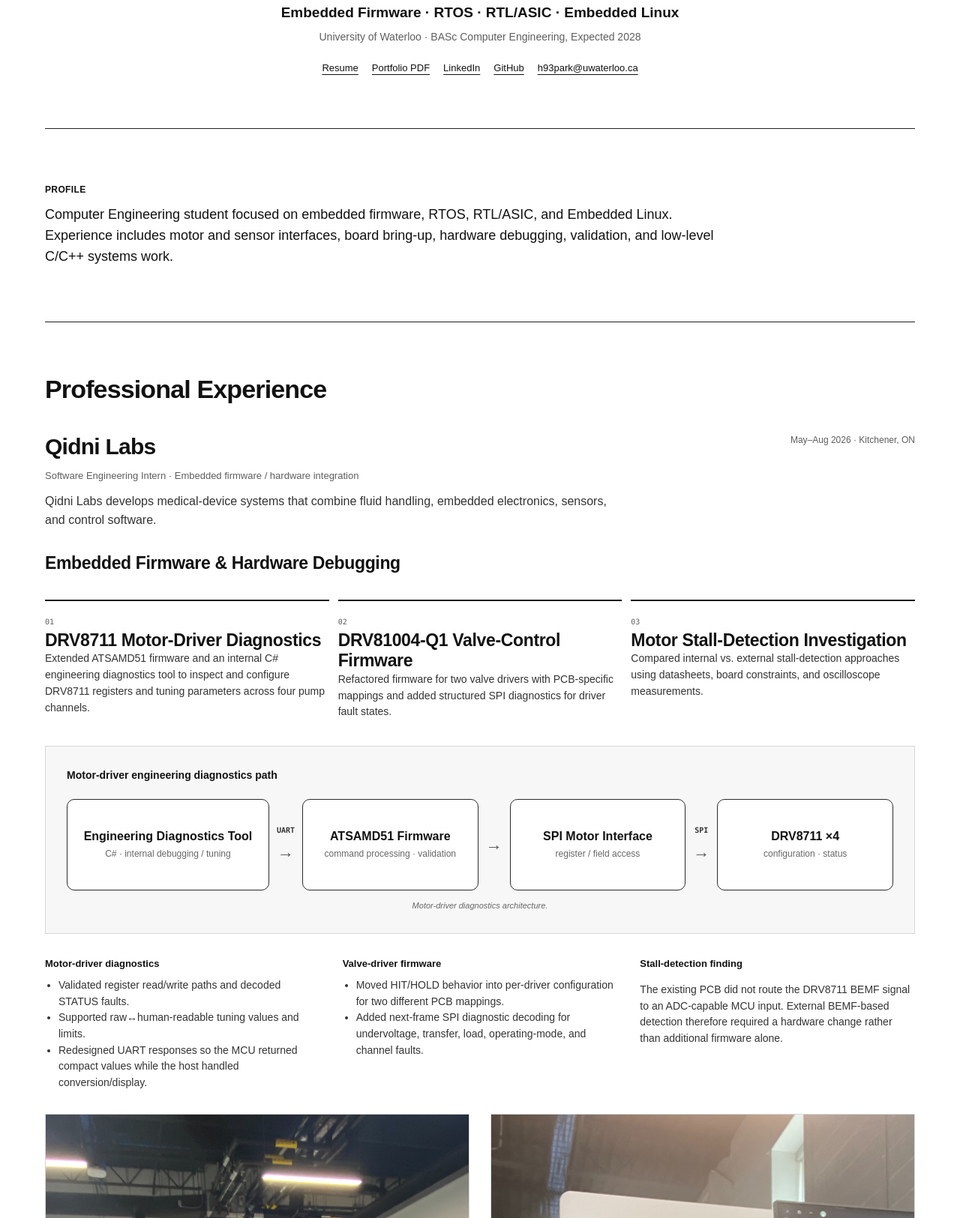
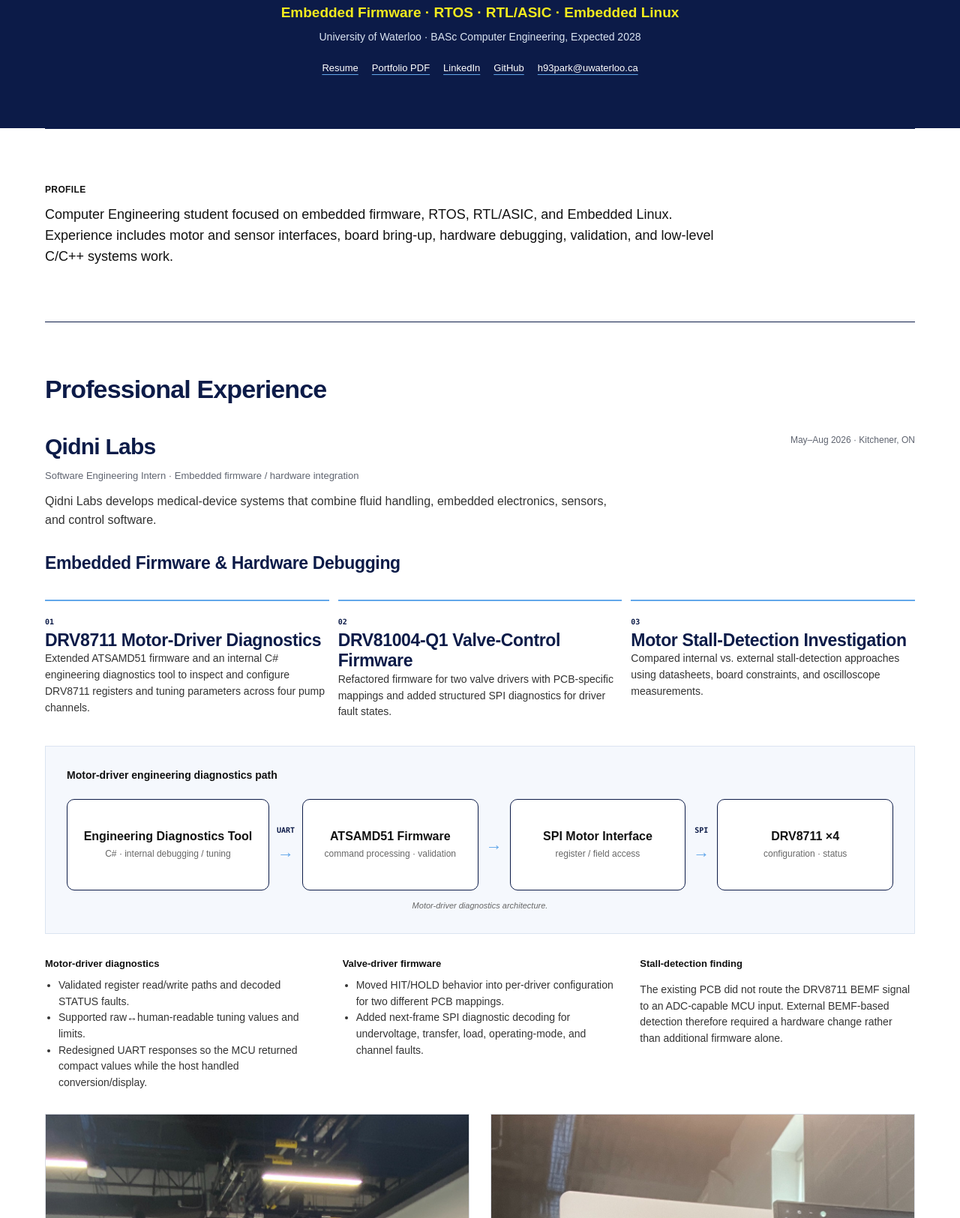
Before and after one commit to haneulhanna/haneulhanna.github.io, a plain HTML site: page index.html in a window 1280 px wide. Shown: the part 243-1868 px from the top of the page at 75% size. Drawn offline with Linux system fonts and the light colour scheme.

Commit message:
Add files via upload

```diff
--- a/index.html
+++ b/index.html
@@ -7,12 +7,15 @@
 <title>Ha-Neul (Hanna) Park — Engineering Portfolio</title>
 <style>
 :root{
-  --bg:#fff;
-  --text:#111;
-  --muted:#5e5e5e;
-  --line:#d7d7d7;
-  --line-dark:#1f1f1f;
-  --panel:#f7f7f7;
+  --bg:#ffffff;
+  --text:#111111;
+  --muted:#5f6470;
+  --line:#d9dce3;
+  --line-dark:#0C1B48;
+  --panel:#f7f9fc;
+  --navy:#0C1B48;
+  --blue:#62A7EA;
+  --lemon:#F2EA1E;
   --max:1160px;
   --sans:Arial,Helvetica,sans-serif;
   --mono:"SFMono-Regular",Consolas,"Liberation Mono",monospace;
@@ -612,6 +615,85 @@ footer{
   }
   footer{flex-direction:column}
 }
+
+/* Color test: Glacier Blue + Navy + Lemon */
+.site-header{
+  background:rgba(255,255,255,.97);
+  border-bottom:1px solid var(--line);
+}
+.brand{color:var(--navy)}
+nav a{color:var(--navy)}
+nav a:hover{
+  color:var(--blue);
+  text-decoration:none;
+}
+
+.hero{
+  background:var(--navy);
+  color:#fff;
+  width:100%;
+  max-width:none;
+  margin:0;
+  padding:86px max(22px, calc((100vw - var(--max))/2)) 70px;
+}
+.hero h1{color:#fff}
+.positioning{color:var(--lemon)}
+.identity{color:#dbe5f2}
+.hero-links a{color:#fff}
+.hero-links a:hover{color:var(--lemon)}
+
+.section{border-top:1px solid var(--navy)}
+.section-kicker{
+  color:var(--blue);
+  font-weight:700;
+}
+.section-head h2,
+.company-header h3,
+.subsection h4,
+.team-copy h3,
+.watai h3,
+.domain-title h3,
+.project-head h4,
+.tutor-copy h3,
+.education-line strong{
+  color:var(--navy);
+}
+
+.mini-project{border-top:2px solid var(--blue)}
+.mini-num{
+  color:var(--navy);
+  font-weight:700;
+}
+
+.diagram-wrap{
+  background:#f5f8fd;
+  border:1px solid #dbe4f1;
+}
+.box{border-color:var(--navy)}
+.arrow{color:var(--blue)}
+.protocol{color:var(--navy)}
+.dfnet-testing{border-color:#b7c6d8}
+
+.course-list,
+.skills{
+  border-top-color:var(--navy);
+}
+.course-row,
+.skill-row,
+.education-line,
+.company + .company,
+.subsection,
+.project-block + .project-block,
+.watai{
+  border-color:#d9dce3;
+}
+
+.tutor-stat{border-top-color:var(--blue)}
+
+a{text-decoration-color:var(--blue)}
+
+footer{border-top:1px solid var(--navy)}
+
 </style>
 </head>
 
@@ -919,7 +1001,7 @@ footer{
 
   <section class="section shell" id="teams">
     <div class="section-head">
-      <h2>Design Teams</h2>
+      <h2>Technical Teams & Research</h2>
     </div>
 
     <div class="team-grid">
@@ -1191,6 +1273,9 @@ footer{
 </main>
 
 <footer class="shell">
+  <div class="confidential">
+    Qidni work is shown at a high level; proprietary code, internal repository details, and sensitive schematics are omitted.
+  </div>
   <div>© Ha-Neul (Hanna) Park</div>
 </footer>
 </body>
```
